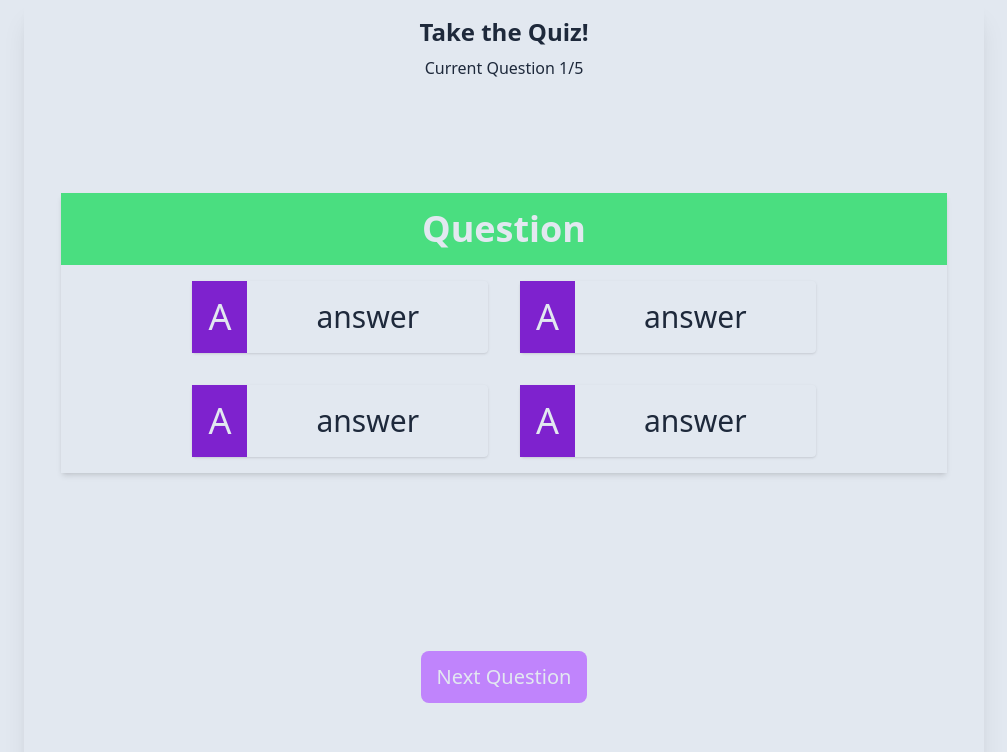
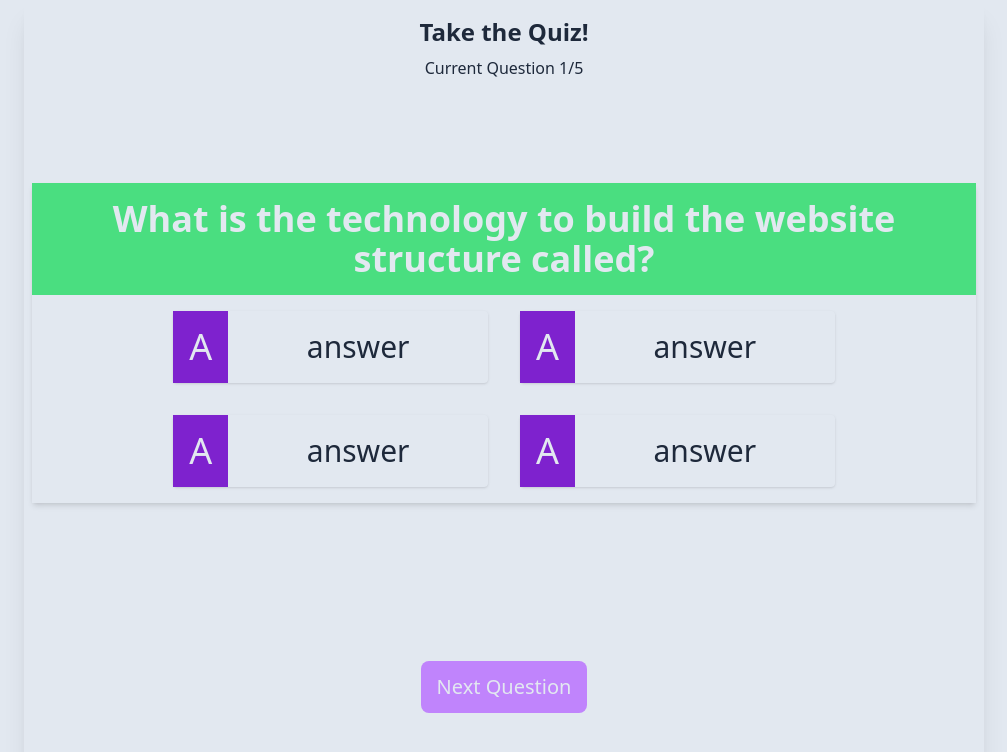
Before and after one commit to mreleftheros/react-quiz, a React (Create React App) app: page / in a window 1280 px wide. Shown: the top 752 px of the page, without its empty margins (136-1143 px from the left). Built offline with nearby package versions, Linux system fonts and the light colour scheme.

Commit message:
Add question props to Question

```diff
--- a/src/components/Question.jsx
+++ b/src/components/Question.jsx
@@ -1,10 +1,10 @@
 import Answer from "./Answer";
 
-const Question = () => {
+const Question = ({ question }) => {
   return (
     <div className="text-center shadow-md select-none">
       <h2 className="bg-green-400 text-slate-200 text-4xl font-bold p-4">
-        Question
+        {question}
       </h2>
       <div className="flex flex-wrap justify-center">
         <Answer />
--- a/src/components/Quiz.jsx
+++ b/src/components/Quiz.jsx
@@ -11,10 +11,12 @@ const Quiz = () => {
     <div className="w-3/4 min-h-screen shadow-xl mx-auto p-2 flex flex-col">
       <div className="text-center mb-4 p-2 text-slate-800">
         <h2 className="font-bold text-2xl mb-2">Take the Quiz!</h2>
-        <div className="text-md">Current Question 1/5</div>
+        <div className="text-md">
+          Current Question {currentIndex + 1}/{quizData.length}
+        </div>
       </div>
       <div className="flex flex-col justify-around items-center flex-auto">
-        <Question />
+        <Question question={quizData[currentIndex].question} />
         <Button />
       </div>
     </div>
```
